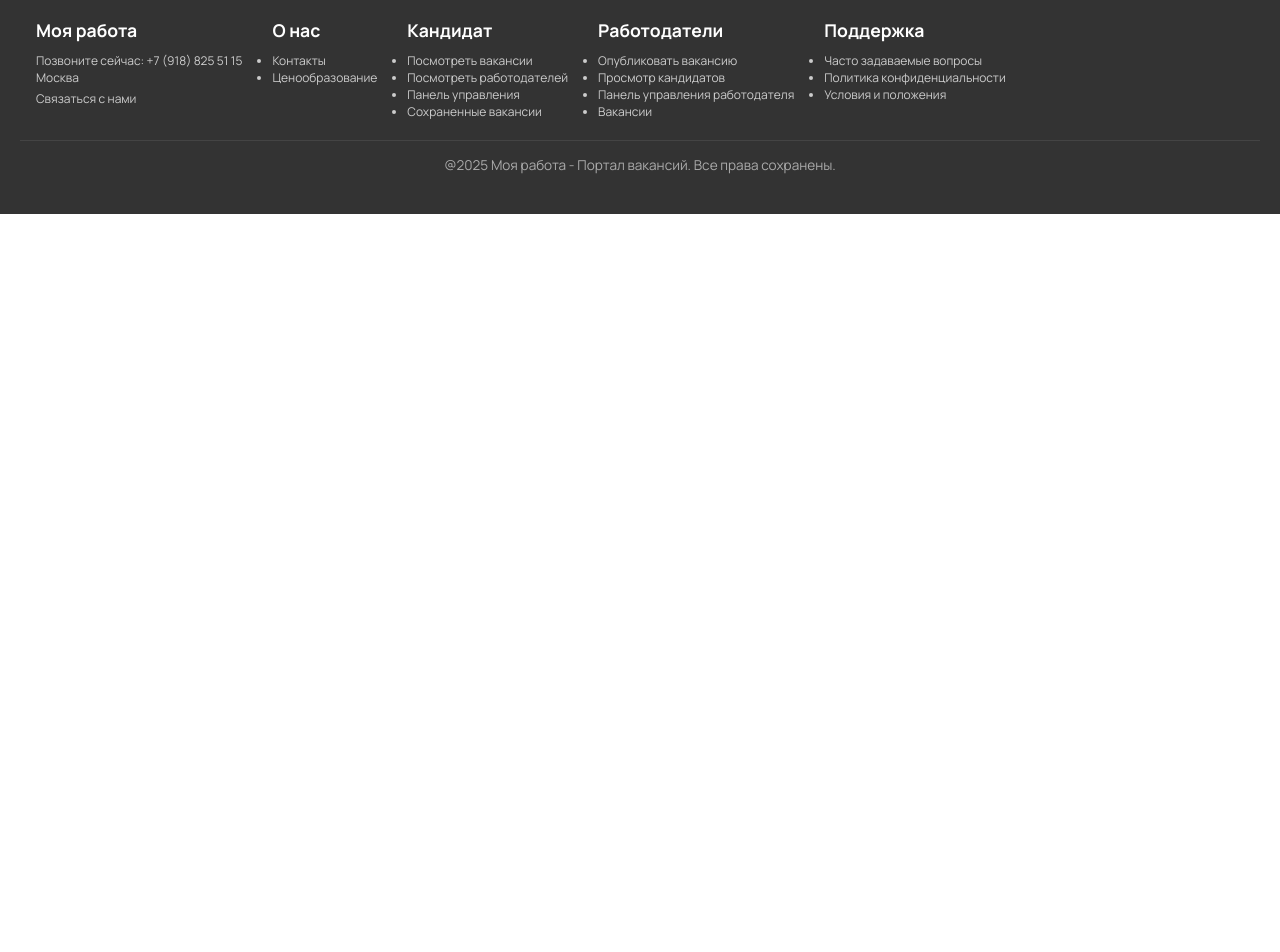
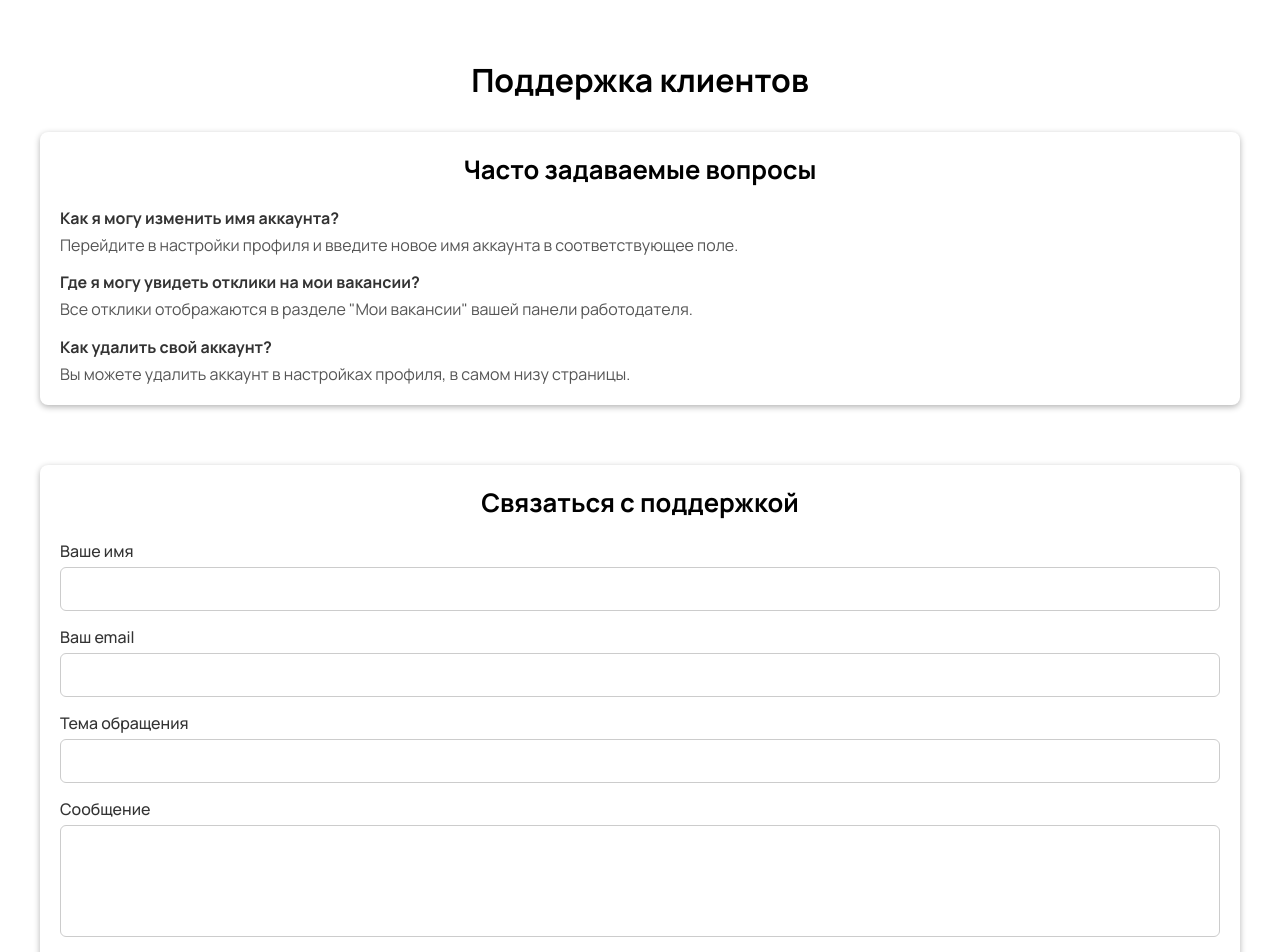
Before and after one commit to georvnebrasko/jobpilot, a React (Create React App) app: page /jobpilot/support in a window 1280 px wide. Shown: the part 200-1152 px from the top of the page. Before the commit the page ends 800 px from the top, so only its background shows below. Built offline with nearby package versions, Linux system fonts and the light colour scheme.

Commit message:
Коректировка кода с учетом правок преподователя + добавление страницы поддержки

```diff
--- a/src/App.js
+++ b/src/App.js
@@ -8,6 +8,7 @@ import DetailedJobPage from './pages/DetailedJobPage';
 import PersonalProfile from './pages/PersonalProfile';
 import CompanyDetail from './components/CompanyDetail/CompanyDetail';
 import AuthModal from './components/AuthModal/AuthModal';
+import SupportClients from './pages/SupportClients';
 import Header from './components/Header/Header'; // Добавляем Header
 import Footer from './components/Footer/Footer';
 
@@ -78,6 +79,7 @@ function App() {
         <Route path="/find-jobs" element={<FindJobs />} />
         <Route path="/vacancy/:jobId" element={<DetailedJobPage />} />
         <Route path="/company/:companyId" element={<CompanyDetail />} />
+        <Route path="/support" element={<SupportClients />} />
       </Routes>
 
       <Footer />
--- a/src/components/CompanyDetail/CompanyDetail.jsx
+++ b/src/components/CompanyDetail/CompanyDetail.jsx
@@ -15,7 +15,6 @@ function CompanyDetail() {
   const navigate = useNavigate();
 
   // Пример статических данных компаний.
-  // В реальном проекте можно получать данные через API.
   const companies = {
     apple: {
       id: 'apple',
--- a/src/components/Footer/Footer.jsx
+++ b/src/components/Footer/Footer.jsx
@@ -1,3 +1,4 @@
+// src/components/Footer.jsx
 import React from 'react';
 import './Footer.scss';
 
@@ -9,43 +10,43 @@ function Footer() {
           <h4>Моя работа</h4>
           <p>Позвоните сейчас: +7 (918) 825 51 15</p>
           <p>Москва</p>
-          <a href="#!">Связаться с нами</a>
+          <p>Связаться с нами</p>
         </div>
 
         <div className="footer__col">
           <h4>О нас</h4>
           <ul>
-            <li><a href="#!">Контакты</a></li>
-            <li><a href="#!">Ценообразование</a></li>
+            <li>Контакты</li>
+            <li>Ценообразование</li>
           </ul>
         </div>
 
         <div className="footer__col">
           <h4>Кандидат</h4>
           <ul>
-            <li><a href="#!">Посмотреть вакансии</a></li>
-            <li><a href="#!">Посмотреть работодателей</a></li>
-            <li><a href="#!">Панель управления</a></li>
-            <li><a href="#!">Сохраненные вакансии</a></li>
+            <li>Посмотреть вакансии</li>
+            <li>Посмотреть работодателей</li>
+            <li>Панель управления</li>
+            <li>Сохраненные вакансии</li>
           </ul>
         </div>
 
         <div className="footer__col">
           <h4>Работодатели</h4>
           <ul>
-            <li><a href="#!">Опубликовать вакансию</a></li>
-            <li><a href="#!">Просмотр кандидатов</a></li>
-            <li><a href="#!">Панель управления работодателя</a></li>
-            <li><a href="#!">Вакансии</a></li>
+            <li>Опубликовать вакансию</li>
+            <li>Просмотр кандидатов</li>
+            <li>Панель управления работодателя</li>
+            <li>Вакансии</li>
           </ul>
         </div>
 
         <div className="footer__col">
           <h4>Поддержка</h4>
           <ul>
-            <li><a href="#!">Часто задаваемые вопросы</a></li>
-            <li><a href="#!">Политика конфиденциальности</a></li>
-            <li><a href="#!">Условия и положения</a></li>
+            <li>Часто задаваемые вопросы</li>
+            <li>Политика конфиденциальности</li>
+            <li>Условия и положения</li>
           </ul>
         </div>
       </div>
--- a/src/components/Header/Header.jsx
+++ b/src/components/Header/Header.jsx
@@ -8,38 +8,37 @@ function Header({ onOpenAuthModal, user, onLogout }) {
   const location = useLocation();
   const navigate = useNavigate();
 
-  const handleLogoutClick = () => {
+  function handleLogoutClick() {
     onLogout();
-    // Если мы на странице PersonalProfile, переходим на главную страницу
     if (location.pathname === '/personal-profile') {
       navigate('/');
     }
-  };
+  }
 
   return (
-    <header
-      className="header"
-      style={{
-        position: 'sticky', // или fixed, если требуется
-        top: 0,
-        left: 0,
-        width: '100%',
-        zIndex: 999,
-      }}
-    >
+    <header className="header">
       <div className="header__top">
         <nav className="header__navbar">
           <ul>
-            <li><Link to="/">Главная</Link></li>
-            <li><Link to="/find-jobs">Найти работу</Link></li>
-            <li><a href="#!">Поддержка клиентов</a></li>
+            <li>
+              <Link to="/">Главная</Link>
+            </li>
+            <li>
+              <Link to="/find-jobs">Найти работу</Link>
+            </li>
+            <li>
+              {/* Переходим по маршруту /support */}
+              <Link to="/support">Поддержка клиентов</Link>
+            </li>
           </ul>
         </nav>
       </div>
+
       <div className="header__bottom">
         <Link to="/">
           <img src={logo} alt="JobPilot Logo" className="header__logo" />
         </Link>
+
         <div className="header__searchWrapper">
           <span className="header__myjob">Моя работа</span>
           <input
@@ -48,22 +47,34 @@ function Header({ onOpenAuthModal, user, onLogout }) {
             className="header__search"
           />
         </div>
+
         <div className="header__buttons">
           {user ? (
             <div className="header__userloggedin">
               <Link to="/personal-profile" className="header__usernickname">
                 {user.nickname}
               </Link>
-              <button className="header__logoutbtn" onClick={handleLogoutClick}>
+              <button
+                type="button"
+                className="header__logoutbtn"
+                onClick={handleLogoutClick}
+              >
                 Выйти
               </button>
             </div>
           ) : (
-            <button className="header__loginbtn" onClick={onOpenAuthModal}>
+            <button
+              type="button"
+              className="header__loginbtn"
+              onClick={onOpenAuthModal}
+            >
               Войти
             </button>
           )}
-          <button className="header__publishbtn">Опубликовать вакансию</button>
+
+          <button className="header__publishbtn" type="button">
+            Опубликовать вакансию
+          </button>
         </div>
       </div>
     </header>
--- /dev/null
+++ b/src/components/SupportContactForm/SupportContactForm.jsx
@@ -0,0 +1,86 @@
+import React, { useState } from 'react';
+import './SupportContactForm.scss';
+
+function SupportContactForm() {
+  const [formData, setFormData] = useState({
+    name: '',
+    email: '',
+    topic: '',
+    message: '',
+  });
+
+  const handleChange = (e) => {
+    const { name, value } = e.target;
+    setFormData((prev) => ({ ...prev, [name]: value }));
+  };
+
+  const handleSubmit = (e) => {
+    e.preventDefault();
+    // Тут можно отправить formData на сервер или показать alert
+    alert('Заявка успешно принята!');
+    // Сбрасываем форму
+    setFormData({
+      name: '',
+      email: '',
+      topic: '',
+      message: '',
+    });
+  };
+
+  return (
+    <div className="supportContactForm">
+      <h2 className="supportContactForm__title">Связаться с поддержкой</h2>
+      <form className="supportContactForm__form" onSubmit={handleSubmit}>
+        <div className="supportContactForm__field">
+          <label>Ваше имя</label>
+          <input
+            type="text"
+            name="name"
+            value={formData.name}
+            onChange={handleChange}
+            required
+          />
+        </div>
+
+        <div className="supportContactForm__field">
+          <label>Ваш email</label>
+          <input
+            type="email"
+            name="email"
+            value={formData.email}
+            onChange={handleChange}
+            required
+          />
+        </div>
+
+        <div className="supportContactForm__field">
+          <label>Тема обращения</label>
+          <input
+            type="text"
+            name="topic"
+            value={formData.topic}
+            onChange={handleChange}
+            required
+          />
+        </div>
+
+        <div className="supportContactForm__field">
+          <label>Сообщение</label>
+          <textarea
+            name="message"
+            rows="5"
+            value={formData.message}
+            onChange={handleChange}
+            required
+          ></textarea>
+        </div>
+
+        <button className="supportContactForm__submitBtn" type="submit">
+          Отправить
+        </button>
+      </form>
+    </div>
+  );
+}
+
+export default SupportContactForm;
--- /dev/null
+++ b/src/components/SupportContactForm/SupportContactForm.scss
@@ -0,0 +1,59 @@
+.supportContactForm {
+    background-color: #fff;
+    padding: 20px;
+    border-radius: 8px;
+    box-shadow: 0 2px 6px rgba(0, 0, 0, 0.3);
+
+    &__title {
+      font-size: 1.6rem;
+      font-weight: bold;
+      margin-bottom: 20px;
+      text-align: center;
+    }
+
+    &__form {
+      display: flex;
+      flex-direction: column;
+      gap: 15px;
+    }
+
+    &__field {
+      display: flex;
+      flex-direction: column;
+
+      label {
+        margin-bottom: 5px;
+        font-weight: 500;
+        color: #333;
+      }
+
+      input,
+      textarea {
+        padding: 10px;
+        border: 1px solid #ccc;
+        border-radius: 6px;
+        font-size: 1rem;
+        resize: none; /* для textarea */
+
+        &:focus {
+          outline: none;
+          border-color: #2979ff;
+        }
+      }
+    }
+
+    &__submitBtn {
+      padding: 12px;
+      background-color: #2979ff;
+      color: #fff;
+      border: none;
+      border-radius: 6px;
+      cursor: pointer;
+      font-size: 1rem;
+      margin-top: 10px;
+
+      &:hover {
+        background-color: #185dc7;
+      }
+    }
+  }
--- /dev/null
+++ b/src/components/SupportFAQ/SupportFAQ.jsx
@@ -0,0 +1,36 @@
+import React, { useState } from 'react';
+import './SupportFAQ.scss';
+
+function SupportFAQ() {
+  // Допустим, список вопросов и ответов лежит в массиве
+  const [faqs] = useState([
+    {
+      question: 'Как я могу изменить имя аккаунта?',
+      answer: 'Перейдите в настройки профиля и введите новое имя аккаунта в соответствующее поле.',
+    },
+    {
+      question: 'Где я могу увидеть отклики на мои вакансии?',
+      answer: 'Все отклики отображаются в разделе "Мои вакансии" вашей панели работодателя.',
+    },
+    {
+      question: 'Как удалить свой аккаунт?',
+      answer: 'Вы можете удалить аккаунт в настройках профиля, в самом низу страницы.',
+    },
+  ]);
+
+  return (
+    <div className="supportFAQ">
+      <h2 className="supportFAQ__title">Часто задаваемые вопросы</h2>
+      <ul className="supportFAQ__list">
+        {faqs.map((item, idx) => (
+          <li className="supportFAQ__item" key={idx}>
+            <div className="supportFAQ__question">{item.question}</div>
+            <div className="supportFAQ__answer">{item.answer}</div>
+          </li>
+        ))}
+      </ul>
+    </div>
+  );
+}
+
+export default SupportFAQ;
--- /dev/null
+++ b/src/components/SupportFAQ/SupportFAQ.scss
@@ -0,0 +1,39 @@
+.supportFAQ {
+    background-color: #fff;
+    padding: 20px;
+    border-radius: 8px;
+    margin-bottom: 30px;
+    box-shadow: 0 2px 6px rgba(0, 0, 0, 0.3);
+
+    .supportFAQ__title {
+      font-size: 1.6rem;
+      font-weight: bold;
+      margin-bottom: 20px;
+      text-align: center;
+    }
+
+    .supportFAQ__list {
+      list-style: none;
+      padding: 0;
+      margin: 0;
+    }
+
+    .supportFAQ__item {
+      margin-bottom: 15px;
+
+      &:last-child {
+        margin-bottom: 0;
+      }
+    }
+
+    .supportFAQ__question {
+      font-weight: bold;
+      color: #333;
+      margin-bottom: 5px;
+    }
+
+    .supportFAQ__answer {
+      color: #555;
+      line-height: 1.4;
+    }
+  }
--- a/src/pages/PersonalProfile.jsx
+++ b/src/pages/PersonalProfile.jsx
@@ -1,16 +1,15 @@
 // src/pages/PersonalProfile.jsx
 import React, { useState, useEffect } from 'react';
-import { Routes, Route } from 'react-router-dom';
+import { Routes, Route, useNavigate } from 'react-router-dom';
 import ProfileNavigation from '../components/ProfileNavigation/ProfileNavigation';
 import ProfileInfo from '../components/ProfileInfo/ProfileInfo';
 import ProfileSettings from '../components/ProfileSettings/ProfileSettings';
 import ProfileApplications from '../components/ProfileApplications/ProfileApplications';
 
 function PersonalProfile({ user, onLogout }) {
-  // Локальный стейт для данных профиля (сохранённых через настройки)
   const [profile, setProfile] = useState({});
+  const navigate = useNavigate();
 
-  // При монтировании пытаемся загрузить сохранённые данные из localStorage
   useEffect(() => {
     const savedProfile = localStorage.getItem('userProfile');
     if (savedProfile) {
@@ -22,9 +21,32 @@ function PersonalProfile({ user, onLogout }) {
     }
   }, []);
 
-  // Обработчик сохранения данных из ProfileSettings
+  // Сохранение настроек из ProfileSettings
   const handleProfileSave = (profileData) => {
     setProfile(profileData);
+  };
+
+  // Удаляем аккаунт из массива 'accounts' в localStorage
+  // + стираем userProfile, чтобы пропали настройки
+  // + делаем onLogout() и уводим пользователя на главную
+  const handleDeleteAccount = () => {
+    const confirmDelete = window.confirm('Вы действительно хотите удалить аккаунт?');
+    if (!confirmDelete) return;
+
+    // 1) Удаляем из массива 'accounts'
+    const allAccounts = JSON.parse(localStorage.getItem('accounts')) || [];
+    // Предполагается, что user.email хранит email:
+    const updatedAccounts = allAccounts.filter(acc => acc.email !== user?.email);
+    localStorage.setItem('accounts', JSON.stringify(updatedAccounts));
+
+    // 2) Стираем данные профиля, если есть
+    localStorage.removeItem('userProfile');
+
+    // 3) Вызываем onLogout, чтобы сбросить состояние
+    onLogout();
+
+    // 4) Перенаправляем на главную
+    navigate('/');
   };
 
   return (
@@ -32,17 +54,31 @@ function PersonalProfile({ user, onLogout }) {
       <div className="personalProfile__container">
         <h1 className="personalProfile__title">Личный кабинет</h1>
 
-        {/* Навигация по разделам */}
         <ProfileNavigation />
 
-        {/* Вложенные маршруты: основная информация или настройки */}
         <Routes>
           <Route path="/" element={<ProfileInfo user={profile} />} />
           <Route path="settings" element={<ProfileSettings onSave={handleProfileSave} />} />
           <Route path="applications" element={<ProfileApplications />} />
-          {/* Пример для откликов:
-          <Route path="applications" element={<ProfileApplications />} /> */}
         </Routes>
+
+        {/* Блок с кнопкой "Удалить аккаунт" */}
+        <div style={{ textAlign: 'center', marginTop: '30px' }}>
+          <button
+            style={{
+              backgroundColor: '#d32f2f',
+              color: '#fff',
+              border: 'none',
+              padding: '10px 20px',
+              borderRadius: '4px',
+              fontSize: '1rem',
+              cursor: 'pointer',
+            }}
+            onClick={handleDeleteAccount}
+          >
+            Удалить аккаунт
+          </button>
+        </div>
       </div>
     </div>
   );
--- /dev/null
+++ b/src/pages/SupportClients.jsx
@@ -0,0 +1,29 @@
+import React from 'react';
+import SupportFAQ from '../components/SupportFAQ/SupportFAQ';
+import SupportContactForm from '../components/SupportContactForm/SupportContactForm';
+
+// Если нужно, можно добавить .scss для самой страницы
+// import './SupportClients.scss';
+
+function SupportClients() {
+  return (
+    <div className="supportClients" style={{ padding: '80px 20px', minHeight: '100vh' }}>
+      <h1 style={{ textAlign: 'center', marginBottom: '30px' }}>Поддержка клиентов</h1>
+      <div style={{
+        display: 'flex',
+        flexDirection: 'column',
+        gap: '30px',
+        maxWidth: '1200px',
+        margin: '0 auto',
+      }}>
+        {/* Секция с FAQ */}
+        <SupportFAQ />
+
+        {/* Секция с формой */}
+        <SupportContactForm />
+      </div>
+    </div>
+  );
+}
+
+export default SupportClients;
```
Also changed, not shown: src/components/DetailedJobView/DetailedJobView.jsx (+14 -4 lines), src/components/Header/Header.scss (+5 -4 lines).
